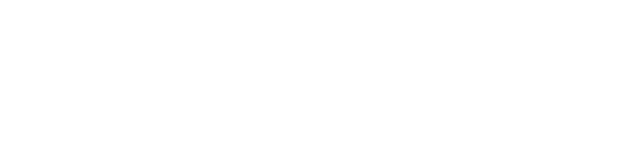
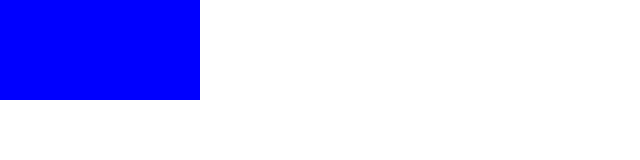
Before and after one commit to Glendleton/wk8exer, a plain HTML site: page index.html in a window 1280 px wide. Shown: the whole page, without its empty margins (0-640 px from the left). Drawn offline with nearby package versions, Linux system fonts and the light colour scheme.

Commit message:
partially done

```diff
--- a/css/main.css
+++ b/css/main.css
@@ -0,0 +1,8 @@
+/* step 5/13) use one of the two classes to define the height and width of the div. Use the other class to define the div's background-color. */
+.first {
+  height: 100px;
+  width: 200px;
+}
+.second {
+  background-color: red;
+}
--- a/index.html
+++ b/index.html
@@ -12,6 +12,10 @@
 		<script src="https://code.jquery.com/jquery-3.3.1.slim.min.js" integrity="sha384-q8i/X+965DzO0rT7abK41JStQIAqVgRVzpbzo5smXKp4YfRvH+8abtTE1Pi6jizo" crossorigin="anonymous"></script>
 		<script src="https://cdnjs.cloudflare.com/ajax/libs/popper.js/1.14.3/umd/popper.min.js" integrity="sha384-ZMP7rVo3mIykV+2+9J3UJ46jBk0WLaUAdn689aCwoqbBJiSnjAK/l8WvCWPIPm49" crossorigin="anonymous"></script>
 		<script src="https://stackpath.bootstrapcdn.com/bootstrap/4.1.1/js/bootstrap.min.js" integrity="sha384-smHYKdLADwkXOn1EmN1qk/HfnUcbVRZyYmZ4qpPea6sjB/pTJ0euyQp0Mk8ck+5T" crossorigin="anonymous"></script>
+<!-- first step 4/13) create a div tag and give it 2 classes -->
+		<div id = "donkey" class = "first second">
+
+		</div>
 
 <!-- connects java -->
 		<script type="text/javascript" src="js/main.js"></script>
--- a/js/main.js
+++ b/js/main.js
@@ -0,0 +1,18 @@
+// step6/13) change the background-color of the div to a different color.
+document.getElementById("donkey").style.background = "blue";
+// step7/13) create a div and give it an ID.
+function addElement () {
+    var newDiv = document.createElement("div");
+    var newId = document.createId("dancer");
+}
+// step8/13) create an h1tag and add some text to it using the textContent property.
+
+// step9/13)add that h1 to the div.
+
+// step10/13) create another div and give it an ID.
+
+// step11/13) create an h1 element. create a text node. add the text node to your h1, then add your h1 to your div.
+
+// step12/13) create an image and a button tag.
+
+// step13/13) createa  function that changes the img source and alt attributes when you click on that button
```
